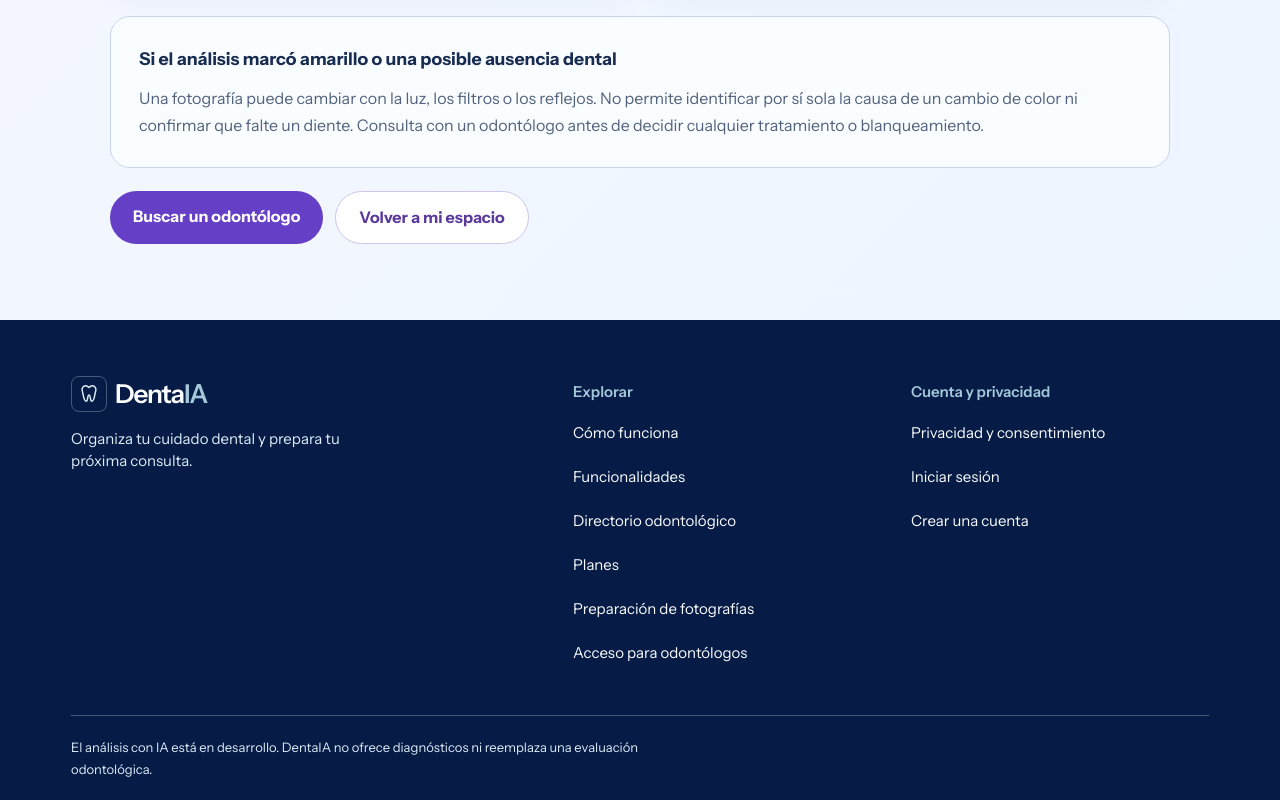
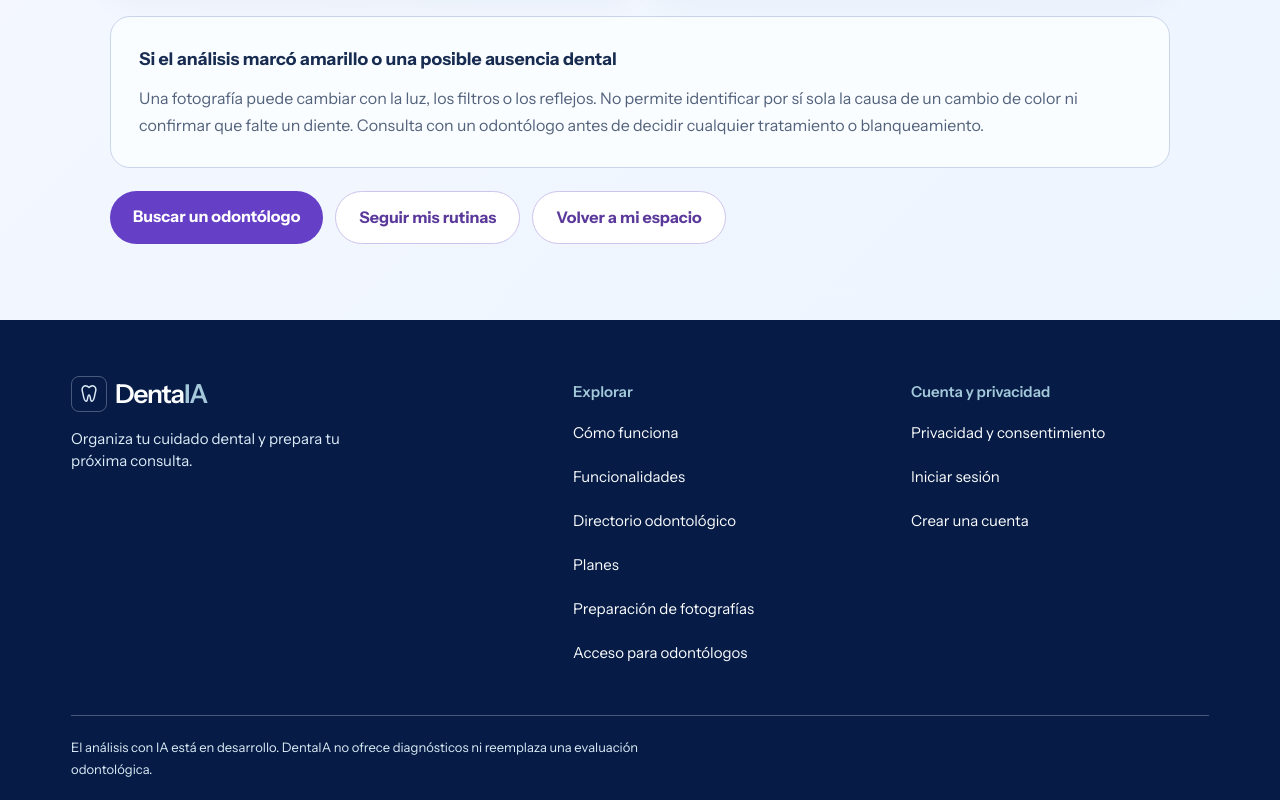
Before and after one commit to Jhanfranco07/DentaIA, a Next.js app: page /paciente/buenas-practicas in a window 1280 px wide. Shown: the part 980-1780 px from the top of the page. Built offline with nearby package versions, Linux system fonts and the light colour scheme; no server answers.

Commit message:
integración(rutinas): conectar recomendaciones educativas con registro diario

```diff
--- a/src/app/paciente/buenas-practicas/page.tsx
+++ b/src/app/paciente/buenas-practicas/page.tsx
@@ -22,7 +22,7 @@ export default function BuenasPracticasDentales() {
         {recomendaciones.map(item => <article className={styles.card} key={item.n}><span className={styles.number}>{item.n}</span><h2>{item.titulo}</h2><p>{item.texto}</p></article>)}
       </section>
       <aside className={styles.note}><strong>Si el análisis marcó amarillo o una posible ausencia dental</strong><p>Una fotografía puede cambiar con la luz, los filtros o los reflejos. No permite identificar por sí sola la causa de un cambio de color ni confirmar que falte un diente. Consulta con un odontólogo antes de decidir cualquier tratamiento o blanqueamiento.</p></aside>
-      <div className={styles.actions}><Link href="/panel/odontologos" className={styles.primary}>Buscar un odontólogo</Link><Link href="/panel" className={styles.secondary}>Volver a mi espacio</Link></div>
+      <div className={styles.actions}><Link href="/panel/odontologos" className={styles.primary}>Buscar un odontólogo</Link><Link href="/paciente/rutinas" className={styles.secondary}>Seguir mis rutinas</Link><Link href="/panel" className={styles.secondary}>Volver a mi espacio</Link></div>
     </div>
   </div></PublicShell>;
 }
```
